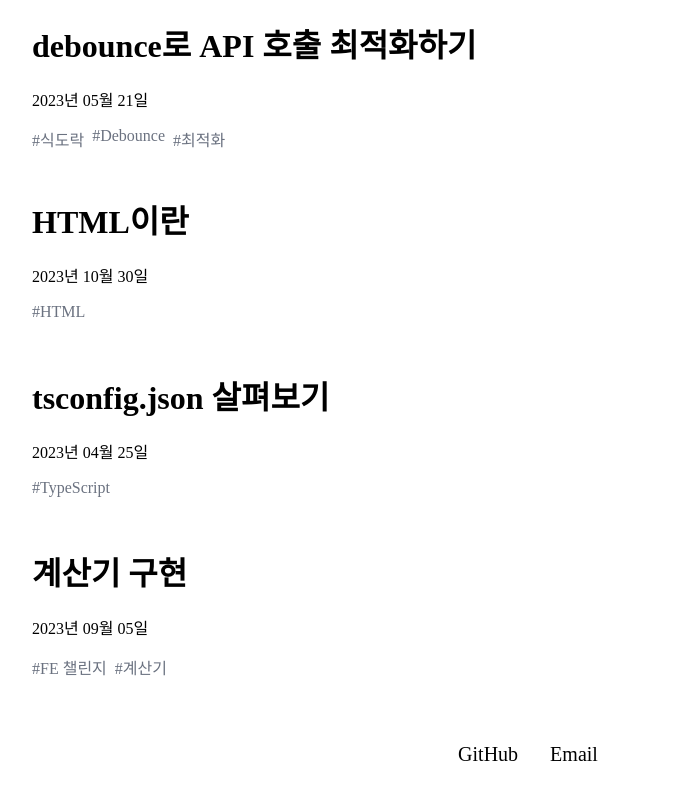
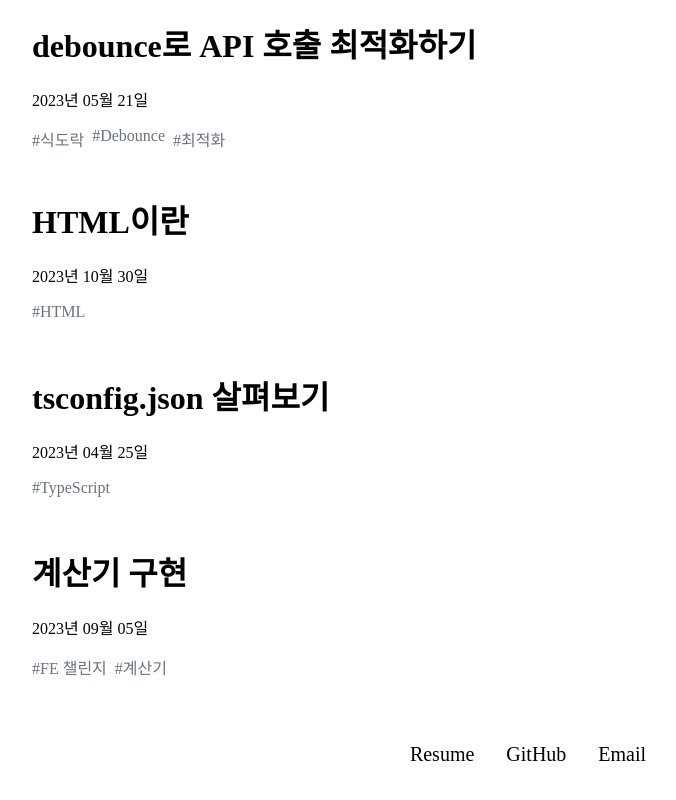
Before and after one commit to yongseongjeon/rumlog, a Next.js app: page / in a window 1280 px wide. Shown: the part 812-1612 px from the top of the page, without its empty margins (112-788 px from the left). Built offline with nearby package versions, Linux system fonts and the light colour scheme.

Commit message:
feat: Footer에 Resume 추가

```diff
--- a/components/Footer/Footer.tsx
+++ b/components/Footer/Footer.tsx
@@ -2,6 +2,9 @@ function Footer() {
   return (
     <footer className="flex justify-center h-16 px-4 mt-8">
       <div className="text-xl flex gap-8">
+        <a href="https://rumka.notion.site/Yongseong-Jeon-43e8dae33e0049dfada8163051226901?pvs=4" className="h-8">
+          Resume
+        </a>
         <a href="https://github.com/yongseongjeon" className="h-8">
           GitHub
         </a>
```
